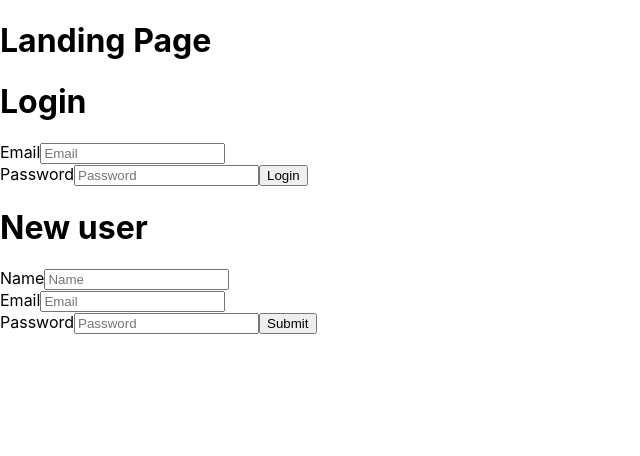
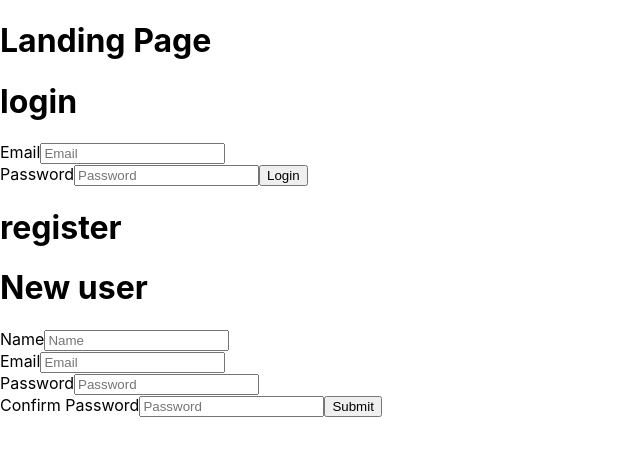
Before and after one commit to vincentlieu/postmelon-frontend, a React (Create React App) app: page / in a window 1280 px wide. Shown: the top 456 px of the page, without its empty margins (0-640 px from the left). Built offline with nearby package versions, Linux system fonts and the light colour scheme.

Commit message:
adding validation

```diff
--- a/src/App.js
+++ b/src/App.js
@@ -1,14 +1,14 @@
 import React from "react";
 import { BrowserRouter as Router, Route, Switch } from "react-router-dom";
 
-import Index from "./layout/Index";
 import Home from "./layout/Home";
+import Landing from "./layout/Landing";
 function App() {
   return (
     <div>
       <Router>
         <Switch>
-          <Route exact path="/" component={Index} />
+          <Route exact path="/" component={Landing} />
           <Route exact path="/home" component={Home} />
         </Switch>
       </Router>
--- a/src/layout/Index.js
+++ /dev/null
@@ -1,13 +0,0 @@
-import React from "react";
-import UserRegister from "../users/UserRegister";
-
-const Index = () => {
-  return (
-    <div>
-      <h1>Landing Page</h1>
-      <UserRegister />
-    </div>
-  );
-};
-
-export default Index;
--- /dev/null
+++ b/src/layout/Landing.js
@@ -0,0 +1,15 @@
+import React from "react";
+import Register from "../users/Register";
+import Login from "../users/Login";
+
+const Landing = () => {
+  return (
+    <div>
+      <h1>Landing Page</h1>
+      <Login />
+      <Register />
+    </div>
+  );
+};
+
+export default Landing;
--- /dev/null
+++ b/src/users/Login.js
@@ -0,0 +1,65 @@
+import React, { useState } from "react";
+import axios from "axios";
+import { Redirect } from "react-router-dom";
+function Login() {
+  const [email, setEmail] = useState("");
+  const [password, setPassword] = useState("");
+  const [errorMessage, SetErrorMessage] = useState("");
+  const [isLogin, setIslogin] = useState(false);
+  const sendRequestToLogIn = () => {
+    if (email === "") {
+      SetErrorMessage("Email can not be emty");
+    } else if (password === "") {
+      SetErrorMessage("Password can not be emty");
+    } else {
+      axios
+        .post(
+          `https://cors-anywhere.herokuapp.com/https://postmelon.herokuapp.com/api/auth`,
+          {
+            email: email,
+            password: password,
+          }
+        )
+        .then((res) => {
+          console.log(res.data);
+          setIslogin(true);
+        })
+        .catch((err) => {
+          console.log(err);
+        });
+    }
+  };
+
+  const logInUser = () => {
+    sendRequestToLogIn();
+  };
+
+  return (
+    <div>
+      <h1>login</h1>
+      <label>Email</label>
+      <input
+        className=""
+        placeholder="Email"
+        type="text"
+        value={email}
+        onChange={(e) => setEmail(e.target.value)}
+      ></input>
+
+      <br></br>
+      <label>Password</label>
+      <input
+        className=""
+        placeholder="Password"
+        type="password"
+        value={password}
+        onChange={(e) => setPassword(e.target.value)}
+      ></input>
+      {isLogin && <Redirect to="/home"></Redirect>}
+      <button onClick={logInUser}>Login</button>
+      {errorMessage}
+    </div>
+  );
+}
+
+export default Login;
--- a/src/users/UserRegister.js
+++ b/src/users/Register.js
@@ -2,18 +2,27 @@ import React, { useState } from "react";
 import axios from "axios";
 import { Redirect } from "react-router-dom";
 
-const UserRegister = () => {
+function Register() {
   const [name, setName] = useState("");
   const [email, setEmail] = useState("");
   const [password, setpassword] = useState("");
-  const [loginEmail, setLoginEmail] = useState("");
-  const [loginPassword, setloginPassword] = useState("");
+  const [confirmPassword, setConfirmPassword] = useState("");
+  const [errorMessage, SetErrorMessage] = useState("");
   const [isCreated, setIscreated] = useState(false);
-  const [isLogin, setIslogin] = useState(false);
-  const [errorMessage, SetErrorMessage] = useState("");
 
   const sendRequestToRegister = () => {
-    if (name && email && password) {
+    const letters = /^[A-Za-z]+$/;
+    if (name === "") {
+      SetErrorMessage(" Please fill out name");
+    } else if (!name.match(letters)) {
+      SetErrorMessage("Name can only be letter");
+    } else if (email === "") {
+      SetErrorMessage("Email can not be emty");
+    } else if (password === "") {
+      SetErrorMessage("Password can not be emty");
+    } else if (password !== confirmPassword) {
+      SetErrorMessage("Password does not matched");
+    } else {
       axios
         .post(
           `https://cors-anywhere.herokuapp.com/https://postmelon.herokuapp.com/api/users`,
@@ -24,70 +33,25 @@ const UserRegister = () => {
           }
         )
         .then((response) => {
-          console.log(response);
+          console.log(response.data);
+
           setName("");
           setEmail("");
           setpassword("");
           setIscreated(true);
-          SetErrorMessage("");
+        })
+        .catch((err) => {
+          console.log(err);
         });
-    } else {
-      SetErrorMessage("please fill out value");
     }
   };
-
-  const sendRequestToLogIn = () => {
-    axios
-      .post(
-        `https://cors-anywhere.herokuapp.com/https://postmelon.herokuapp.com/api/auth`,
-        {
-          email: loginEmail,
-          password: loginPassword,
-        }
-      )
-      .then(
-        (response) => {
-          console.log(response);
-          setLoginEmail("");
-          setloginPassword("");
-          setIslogin(true);
-        },
-        (error) => {
-          console.log(error);
-        }
-      );
-  };
-
-  const logInUser = () => {
-    sendRequestToLogIn();
-  };
-
   const createUser = () => {
     sendRequestToRegister();
   };
+
   return (
     <div>
-      <h1>Login</h1>
-
-      <label>Email</label>
-      <input
-        className=""
-        placeholder="Email"
-        type="text"
-        value={loginEmail}
-        onChange={(e) => setLoginEmail(e.target.value)}
-      ></input>
-
-      <br></br>
-      <label>Password</label>
-      <input
-        className=""
-        placeholder="Password"
-        type="password"
-        value={loginPassword}
-        onChange={(e) => setloginPassword(e.target.value)}
-      ></input>
-      <button onClick={logInUser}>Login</button>
+      <h1>register</h1>
       <h1>New user</h1>
       <label>Name</label>
       <input
@@ -114,13 +78,22 @@ const UserRegister = () => {
         type="password"
         value={password}
         onChange={(e) => setpassword(e.target.value)}
+      ></input>{" "}
+      <br></br>
+      <label>Confirm Password</label>
+      <input
+        className=""
+        placeholder="Password"
+        type="password"
+        value={confirmPassword}
+        onChange={(e) => setConfirmPassword(e.target.value)}
       ></input>
       <button onClick={createUser}>Submit</button>
+      {isCreated && <Redirect to="/home"></Redirect>}
       {errorMessage}
-      {isCreated && <Redirect to="/home"></Redirect>}
-      {isLogin && <Redirect to="/home"></Redirect>}
+      <br></br>
     </div>
   );
-};
+}
 
-export default UserRegister;
+export default Register;
```
